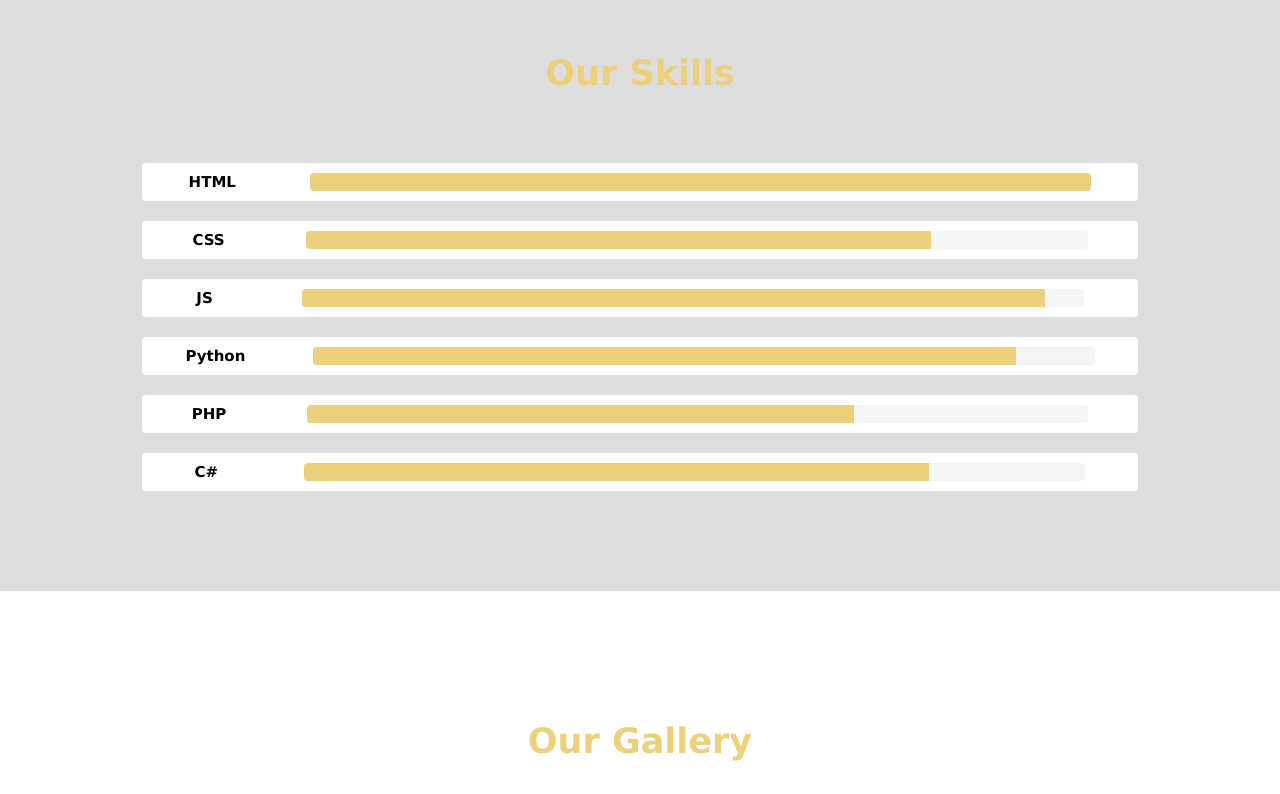
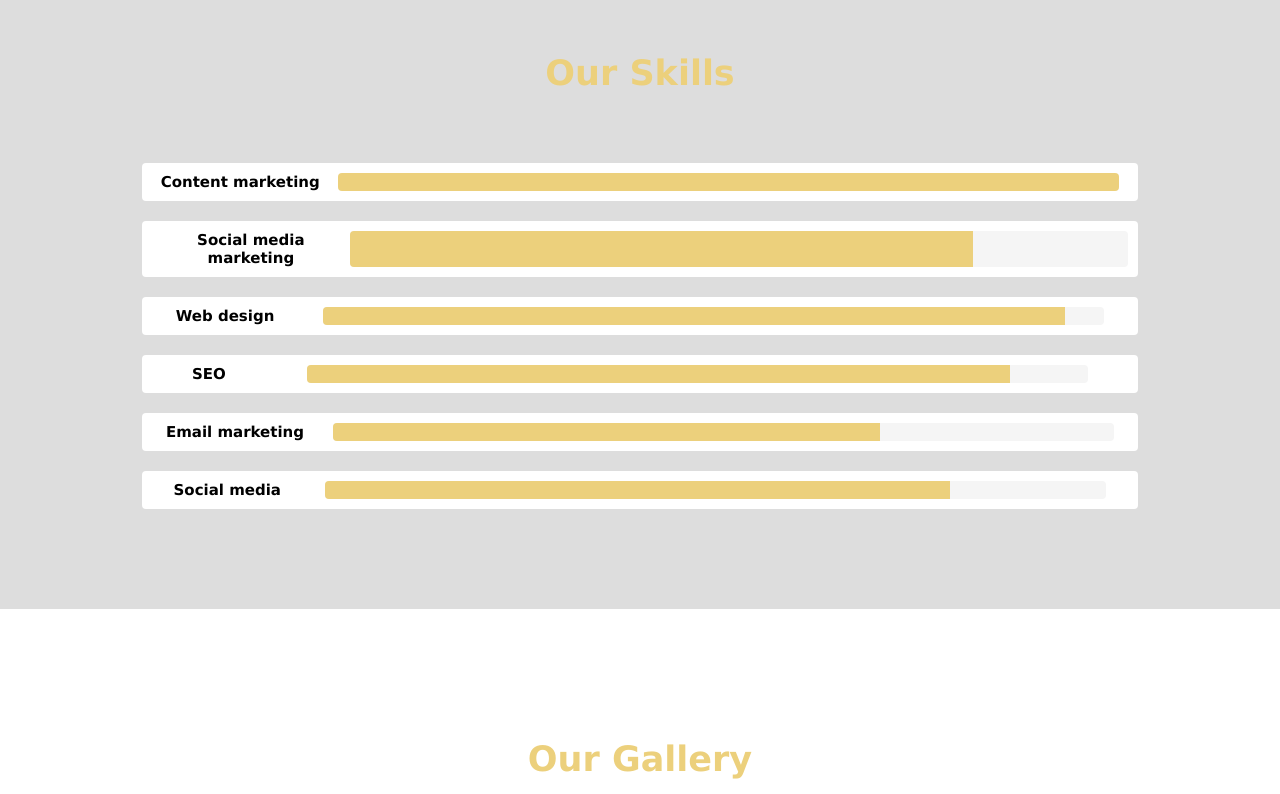
Before and after one commit to abdolrhman-mo/template1, a plain HTML site: page index.html in a window 1280 px wide. Shown: the part 1292-2086 px from the top of the page. Drawn offline with Linux system fonts and the light colour scheme.

Commit message:
changed skills

```diff
--- a/index.html
+++ b/index.html
@@ -140,37 +140,37 @@
         <h2>Our Skills</h2>
         <div class="container">
           <div class="skill-box">
-            <div class="skill-name">HTML</div>
+            <div class="skill-name">Content marketing</div>
             <div class="skill-progress">
               <span data-percent="100%"></span>
             </div>
           </div>
           <div class="skill-box">
-            <div class="skill-name">CSS</div>
+            <div class="skill-name">Social media marketing</div>
             <div class="skill-progress">
               <span data-percent="80%"></span>
             </div>
           </div>
           <div class="skill-box">
-            <div class="skill-name">JS</div>
+            <div class="skill-name">Web design</div>
             <div class="skill-progress">
               <span data-percent="95%"></span>
             </div>
           </div>
           <div class="skill-box">
-            <div class="skill-name">Python</div>
+            <div class="skill-name">SEO</div>
             <div class="skill-progress">
               <span data-percent="90%"></span>
             </div>
           </div>
           <div class="skill-box">
-            <div class="skill-name">PHP</div>
+            <div class="skill-name">Email marketing</div>
             <div class="skill-progress">
               <span data-percent="70%"></span>
             </div>
           </div>
           <div class="skill-box">
-            <div class="skill-name">C#</div>
+            <div class="skill-name">Social media</div>
             <div class="skill-progress">
               <span data-percent="80%"></span>
             </div>
```
